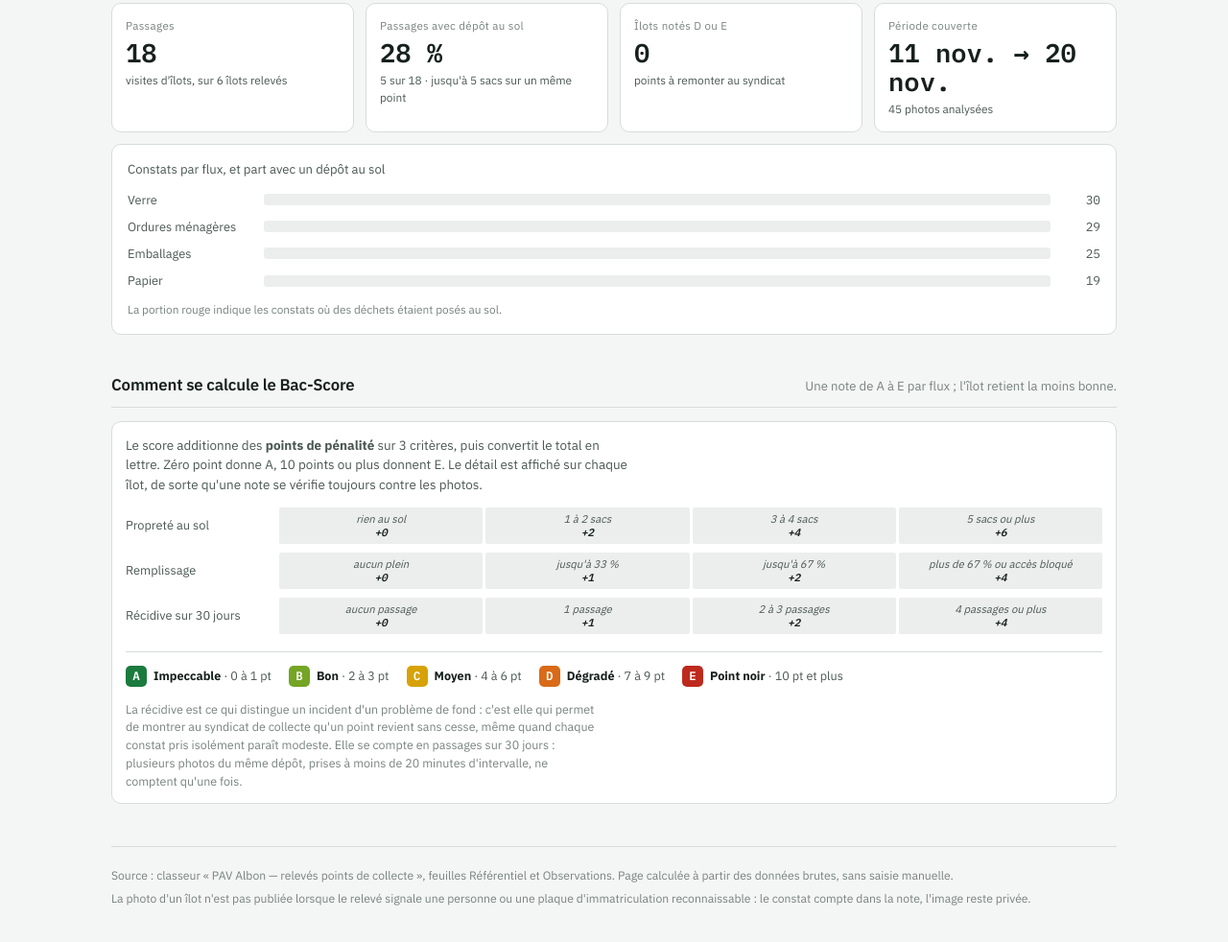
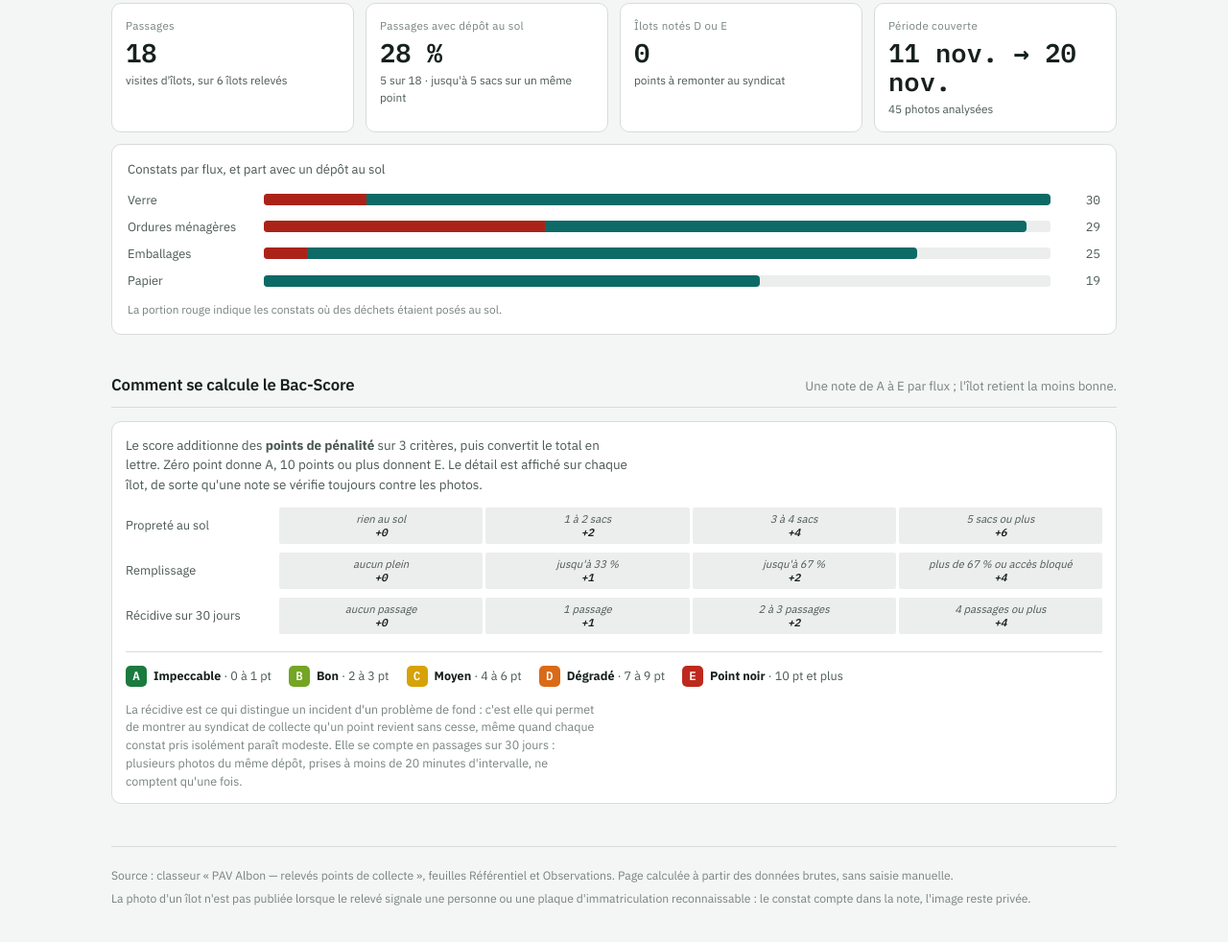
Before and after one commit to lauduc/pav-albon, a plain HTML site: page meteo/index.html in a window 1280 px wide. Shown: the part 3573-4555 px from the top of the page at 96% size. Drawn offline with Linux system fonts and the light colour scheme.

Commit message:
Météo : les barres par flux s'affichent (span en display:block)

```diff
--- a/meteo/index.html
+++ b/meteo/index.html
@@ -209,7 +209,7 @@ button.fr-cell{appearance:none;background:none;border:0;padding:0;font:inherit;c
 .bar{display:grid;grid-template-columns:132px 1fr 42px;gap:10px;align-items:center;margin-top:9px;font-size:.8rem}
 .bar:first-of-type{margin-top:0}
 .bar .track{background:var(--surface-2);border-radius:3px;height:12px;overflow:hidden}
-.bar .fill{height:100%;border-radius:3px 4px 4px 3px;background:var(--accent)}
+.bar .fill{display:block;height:100%;border-radius:3px 4px 4px 3px;background:var(--accent)}
 .bar .num{font-family:var(--mono);font-variant-numeric:tabular-nums;text-align:right;color:var(--ink-2)}
 .bar .lab{color:var(--ink-2);overflow:hidden;text-overflow:ellipsis;white-space:nowrap}
 
```
